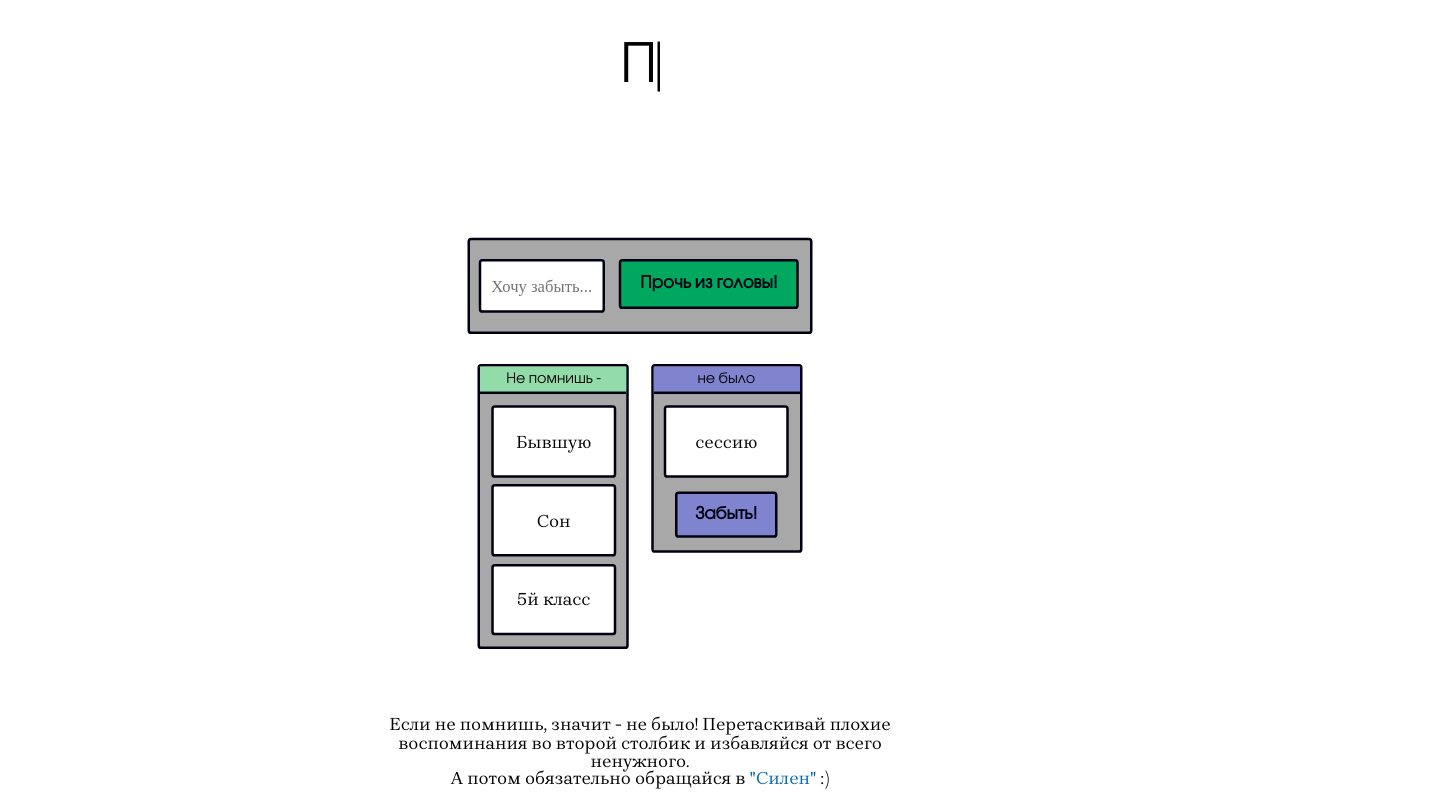
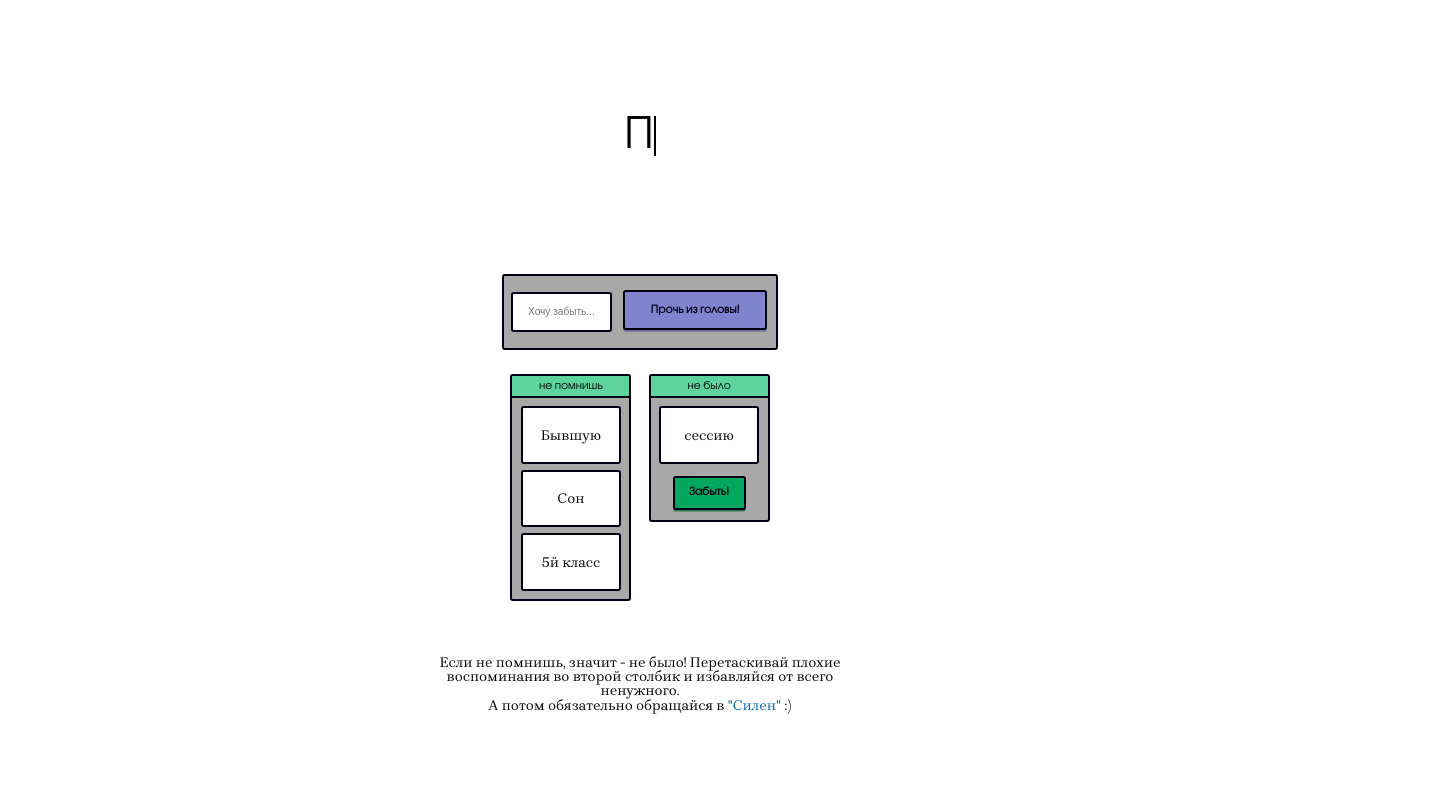
Before and after one commit to antonina-vetlugaeva/silen-kanban, a plain HTML site: page index.html in a window 1280 px wide. Shown: the whole page, 1440 px wide, since content can reach past the window. Drawn offline with Linux system fonts and the light colour scheme.

Commit message:
цвета, отступы

```diff
--- a/index.html
+++ b/index.html
@@ -32,7 +32,7 @@
 
         <li class="column forget-column">
           <div class="column-header">
-            <h4>Не помнишь - </h4>
+            <h4>не помнишь </h4>
           </div>
           <ul class="forget-list" id="forget">
             <li class="thought">
--- a/stylesheet/layout.css
+++ b/stylesheet/layout.css
@@ -7,10 +7,7 @@
   box-sizing: border-box;
 }
 
-body {
-	transform: scale(1.25);
-	transform-origin: center;
-}
+
 
 h1,
 h4 {
@@ -71,7 +68,7 @@ footer {
   display: -ms-flexbox;
   display: flex;
 
-  width: 19.2rem;
+  width: 19.19rem;
   height: 5.3rem;
   margin: auto;
   padding: 0.4rem;
@@ -117,15 +114,15 @@ footer {
 .column-header h4 {
   text-align: center;
 
-  font-size: 0.8rem;
+  font-size: 0.75rem;
 }
 
 .forget-column .column-header {
-  background: #92dca9;
+  background: #5DD39E;
 }
 
 .trash-column .column-header {
-  background: #8084ce;
+  background: #5DD39E;
 }
 
 .forget-list {
@@ -160,20 +157,22 @@ li {
   border-radius: 0.2rem;
 
   font-family: "AvantGarde", sans-serif;
-  font-size: auto;
+  font-size: 0.75rem;
   font-weight: 700;
 }
 
 .delete-button {
   margin: 0.1rem auto 0.6rem auto;
 
-  background-color: #8084ce;
+  background-color: #00A85F;
+  box-shadow: 0 0.1rem 0 rgba(1, 101, 58, 0.7);
 
 
 }
 
 .delete-button:hover {
-  background-color: #a1a5e8;
+  background-color:  #22bc79;
+  box-shadow: 0 0.1rem 0 rgba(3, 131, 75, 0.7);
 }
 
 .add-button {
@@ -182,11 +181,13 @@ li {
   margin-top: 0.6rem;
   padding: 0 1rem;
 
-  background-color: #00A85F;
+  background-color: #8084ce;
+  box-shadow: 0 0.12rem 0 rgba(83, 86, 139, 0.7);
 }
 
 .add-button:hover {
-  background-color: #22bc79;
+  background-color: #a1a5e8;
+  box-shadow: 0 0.12rem 0 rgba(109, 112, 177, 0.7);
 }
 
 .thought {
@@ -217,7 +218,7 @@ li {
 
 #thoughtText {
   width: 7rem;
-  height: 3rem;
+  height: 2.8rem;
   margin: auto 0.8rem auto 0.1rem;
 
   text-align: center;
@@ -226,7 +227,8 @@ li {
   border-radius: 0.2rem;
   background: #fff;
 
-  font-family: "Roboto Slab", serif;
+  font-family: sans-serif;
+  font-size: 0.7rem;
 }
 
 .thought p {
```
